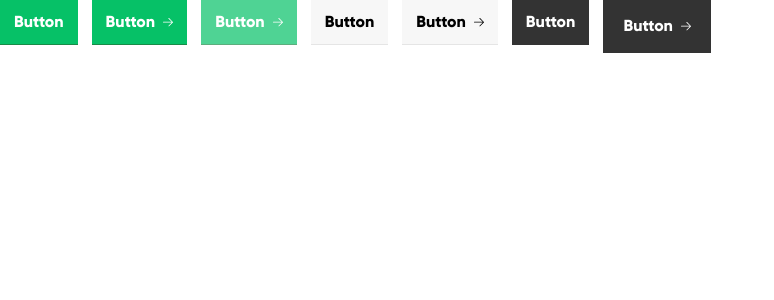
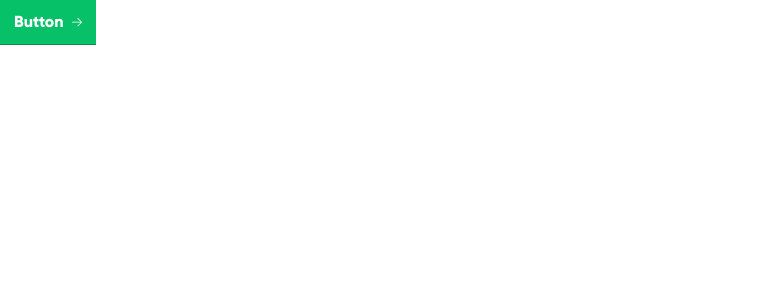
Before and after one commit to Cecilie-Jadach/wash-world-client, a Next.js app: page / in a window 1280 px wide. Shown: the top 300 px of the page, without its empty margins (0-774 px from the left). Built offline with nearby package versions, Linux system fonts and the light colour scheme.

Commit message:
cleared frontpage

```diff
--- a/app/page.tsx
+++ b/app/page.tsx
@@ -4,13 +4,7 @@ export default function Home() {
   return (
     <div className="">
       <main className="flex gap-xs flex-wrap">
-        <Button href="/" icon={false}>Button</Button>
         <Button>Button</Button>
-        <Button disabled>Button</Button>
-        <Button variant="secondary" icon={false}>Button</Button>
-        <Button variant="secondary">Button</Button>
-        <Button variant="dark" icon={false}>Button</Button>
-        <Button variant="dark" size="lg">Button</Button>
       </main>
     </div>
   );
```
